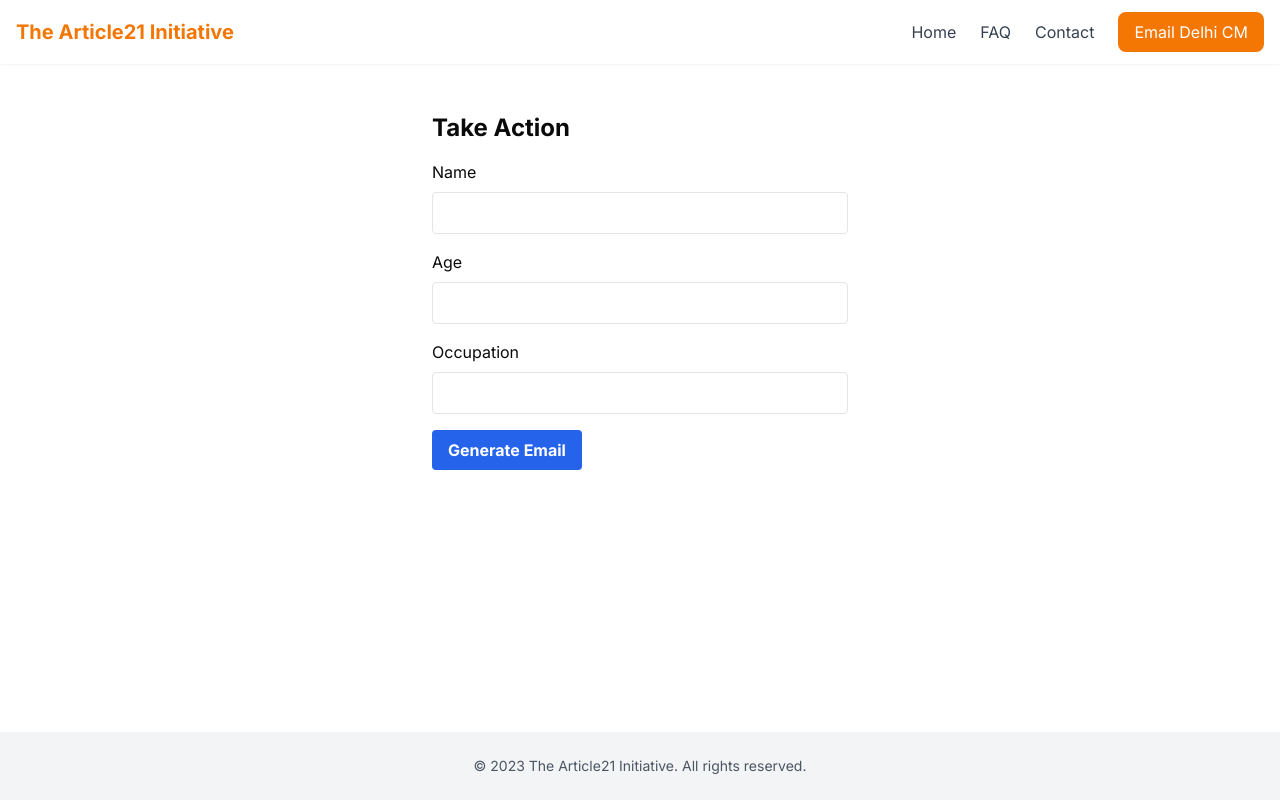
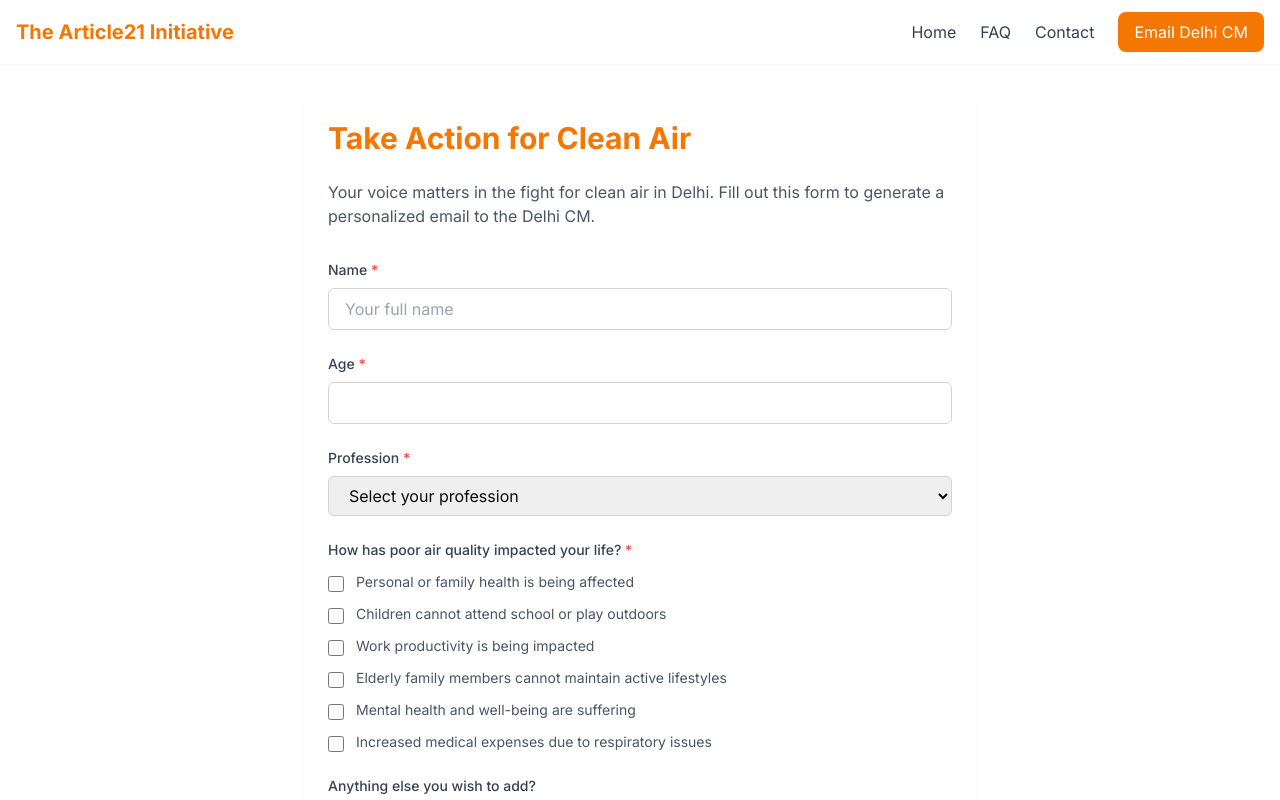
Before and after one commit to andysprague44/pollution-free-india, a Next.js app: page /form in a window 1280 px wide. Shown: the top 800 px of the page. Built offline with nearby package versions, Linux system fonts and the light colour scheme.

Commit message:
update form

```diff
--- a/app/form/page.tsx
+++ b/app/form/page.tsx
@@ -3,56 +3,171 @@
 import { useState } from 'react'
 import { useRouter } from 'next/navigation'
 
+const PROFESSIONS = [
+  'Student',
+  'Professional',
+  'Teacher',
+  'Healthcare Worker',
+  'Non-Profit Worker',
+  'Retired',
+  'Other'
+]
+
+const IMPACT_OPTIONS = [
+  'Personal or family health is being affected',
+  'Children cannot attend school or play outdoors',
+  'Work productivity is being impacted',
+  'Elderly family members cannot maintain active lifestyles',
+  'Mental health and well-being are suffering',
+  'Increased medical expenses due to respiratory issues'
+]
+
 export default function Form() {
-  const [name, setName] = useState('')
-  const [age, setAge] = useState('')
-  const [occupation, setOccupation] = useState('')
+  const [formData, setFormData] = useState({
+    name: '',
+    age: '',
+    profession: '',
+    impacts: [] as string[],
+    additionalComments: ''
+  })
+
   const router = useRouter()
+
+  const handleChange = (e: React.ChangeEvent<HTMLInputElement | HTMLSelectElement | HTMLTextAreaElement>) => {
+    const { name, value } = e.target
+    setFormData(prev => ({
+      ...prev,
+      [name]: value
+    }))
+  }
+
+  const handleImpactChange = (impact: string) => {
+    setFormData(prev => ({
+      ...prev,
+      impacts: prev.impacts.includes(impact)
+        ? prev.impacts.filter(i => i !== impact)
+        : [...prev.impacts, impact]
+    }))
+  }
 
   const handleSubmit = (e: React.FormEvent) => {
     e.preventDefault()
-    router.push(`/email?name=${encodeURIComponent(name)}&age=${encodeURIComponent(age)}&occupation=${encodeURIComponent(occupation)}`)
+    const queryParams = new URLSearchParams({
+      name: formData.name,
+      age: formData.age,
+      profession: formData.profession,
+      impacts: JSON.stringify(formData.impacts),
+      additionalComments: formData.additionalComments
+    })
+    router.push(`/email?${queryParams.toString()}`)
   }
 
   return (
-    <div className="max-w-md mx-auto mt-8 p-4">
-      <h1 className="text-2xl font-bold mb-4">Take Action</h1>
-      <form onSubmit={handleSubmit} className="space-y-4">
+    <div className="max-w-2xl mx-auto mt-8 p-6 bg-white rounded-lg shadow-sm">
+      <h1 className="text-3xl font-bold mb-6 text-[#f47704]">Take Action for Clean Air</h1>
+      <p className="text-gray-600 mb-8">
+        Your voice matters in the fight for clean air in Delhi. Fill out this form to generate a personalized email to the Delhi CM.
+      </p>
+
+      <form onSubmit={handleSubmit} className="space-y-6">
+        {/* Name Field */}
         <div>
-          <label htmlFor="name" className="block mb-2">Name</label>
+          <label htmlFor="name" className="block text-sm font-medium text-gray-700 mb-2">
+            Name <span className="text-red-500">*</span>
+          </label>
           <input
             type="text"
             id="name"
-            value={name}
-            onChange={(e) => setName(e.target.value)}
+            name="name"
+            value={formData.name}
+            onChange={handleChange}
             required
-            className="w-full px-3 py-2 border rounded"
+            className="w-full px-4 py-2 border border-gray-300 rounded-md focus:ring-[#f47704] focus:border-[#f47704] transition-colors"
+            placeholder="Your full name"
           />
         </div>
+
+        {/* Age Field */}
         <div>
-          <label htmlFor="age" className="block mb-2">Age</label>
+          <label htmlFor="age" className="block text-sm font-medium text-gray-700 mb-2">
+            Age <span className="text-red-500">*</span>
+          </label>
           <input
             type="number"
             id="age"
-            value={age}
-            onChange={(e) => setAge(e.target.value)}
+            name="age"
+            value={formData.age}
+            onChange={handleChange}
             required
-            className="w-full px-3 py-2 border rounded"
+            min="1"
+            max="120"
+            className="w-full px-4 py-2 border border-gray-300 rounded-md focus:ring-[#f47704] focus:border-[#f47704] transition-colors"
           />
         </div>
+
+        {/* Profession Field */}
         <div>
-          <label htmlFor="occupation" className="block mb-2">Occupation</label>
-          <input
-            type="text"
-            id="occupation"
-            value={occupation}
-            onChange={(e) => setOccupation(e.target.value)}
+          <label htmlFor="profession" className="block text-sm font-medium text-gray-700 mb-2">
+            Profession <span className="text-red-500">*</span>
+          </label>
+          <select
+            id="profession"
+            name="profession"
+            value={formData.profession}
+            onChange={handleChange}
             required
-            className="w-full px-3 py-2 border rounded"
+            className="w-full px-4 py-2 border border-gray-300 rounded-md focus:ring-[#f47704] focus:border-[#f47704] transition-colors"
+          >
+            <option value="">Select your profession</option>
+            {PROFESSIONS.map(profession => (
+              <option key={profession} value={profession}>
+                {profession}
+              </option>
+            ))}
+          </select>
+        </div>
+
+        {/* Impact Options */}
+        <div>
+          <label className="block text-sm font-medium text-gray-700 mb-3">
+            How has poor air quality impacted your life? <span className="text-red-500">*</span>
+          </label>
+          <div className="space-y-3">
+            {IMPACT_OPTIONS.map(impact => (
+              <label key={impact} className="flex items-start">
+                <input
+                  type="checkbox"
+                  checked={formData.impacts.includes(impact)}
+                  onChange={() => handleImpactChange(impact)}
+                  className="mt-1 h-4 w-4 text-[#f47704] border-gray-300 rounded focus:ring-[#f47704]"
+                />
+                <span className="ml-3 text-sm text-gray-600">{impact}</span>
+              </label>
+            ))}
+          </div>
+        </div>
+
+        {/* Additional Comments */}
+        <div>
+          <label htmlFor="additionalComments" className="block text-sm font-medium text-gray-700 mb-2">
+            Anything else you wish to add?
+          </label>
+          <textarea
+            id="additionalComments"
+            name="additionalComments"
+            value={formData.additionalComments}
+            onChange={handleChange}
+            rows={4}
+            className="w-full px-4 py-2 border border-gray-300 rounded-md focus:ring-[#f47704] focus:border-[#f47704] transition-colors"
+            placeholder="Share your personal story or additional concerns..."
           />
         </div>
-        <button type="submit" className="bg-blue-600 hover:bg-blue-700 text-white font-bold py-2 px-4 rounded">
-          Generate Email
+
+        <button
+          type="submit"
+          className="w-full bg-[#f47704] hover:bg-[#f47704]/90 text-white font-bold py-3 px-6 rounded-md transition-colors duration-200 focus:outline-none focus:ring-2 focus:ring-[#f47704] focus:ring-offset-2"
+        >
+          Generate Email to Delhi CM
         </button>
       </form>
     </div>
```
